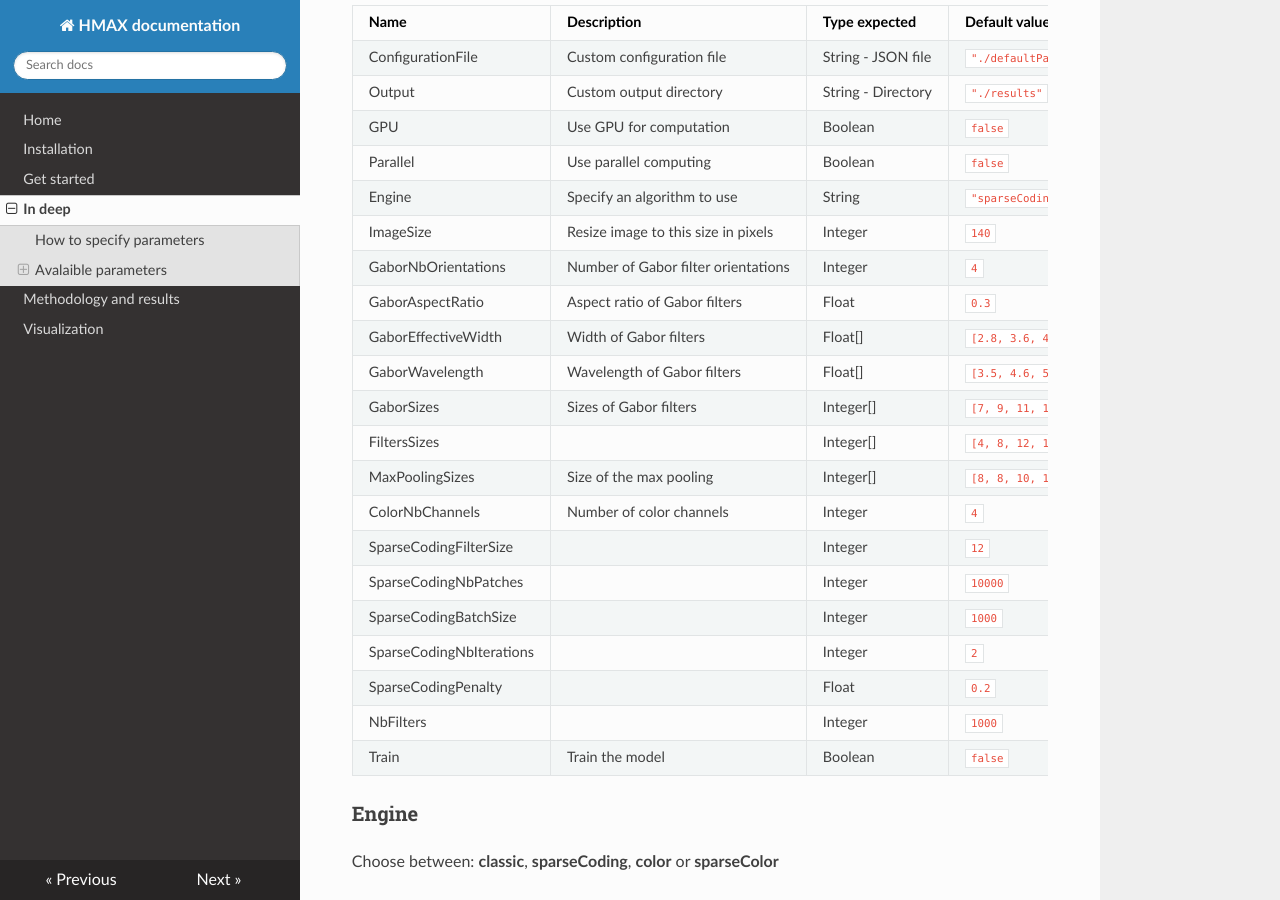
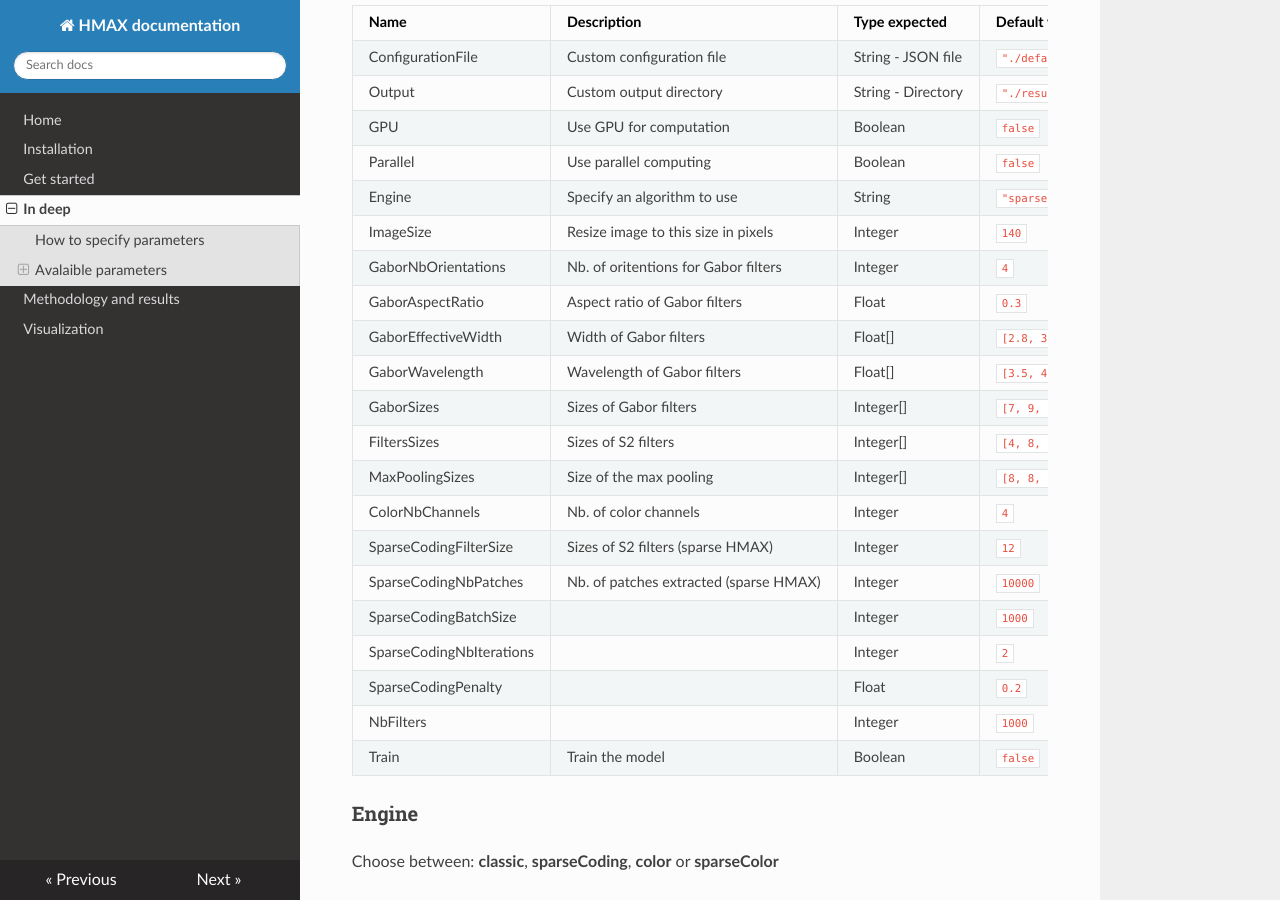
Before and after one commit to EEVCOM-Montpellier/hmax-documentation, an MkDocs documentation site: the page built from docs/indeep.md, in a window 1280 px wide and 900 px high, scrolled down 709 px. Built offline with MkDocs 1.6.1, drawn with Linux system fonts in a browser that asks for light colours; nearby versions of some CDN libraries; old or Windows-style settings are respelled for this version of MkDocs.

Commit message:
Update indeep.md

```diff
--- a/docs/indeep.md
+++ b/docs/indeep.md
@@ -32,16 +32,16 @@ Setting the parameter to `true` will override the default value.
 | Parallel                  | Use parallel computing              | Boolean            | `false`                      |
 | Engine                    | Specify an algorithm to use         | String             | `"sparseCodingColor"`              |
 | ImageSize                 | Resize image to this size in pixels | Integer            | `140`                        |
-| GaborNbOrientations       | Number of Gabor filter orientations | Integer            | `4`                          |
+| GaborNbOrientations       | Nb. of oritentions for Gabor filters| Integer            | `4`                          |
 | GaborAspectRatio          | Aspect ratio of Gabor filters       | Float              | `0.3`                        |
 | GaborEffectiveWidth       | Width of Gabor filters              | Float[]            | `[2.8, 3.6, 4.5, ..., 18.2]` |
 | GaborWavelength           | Wavelength of Gabor filters         | Float[]            | `[3.5, 4.6, 5.6, ..., 22.8]` |
 | GaborSizes                | Sizes of Gabor filters              | Integer[]          | `[7, 9, 11, 13, ..., 39]`    |
-| FiltersSizes              |                                     | Integer[]          | `[4, 8, 12, 16]`             |
+| FiltersSizes              | Sizes of S2 filters                 | Integer[]          | `[4, 8, 12, 16]`             |
 | MaxPoolingSizes           | Size of the max pooling             | Integer[]          | `[8, 8, 10, 10, ..., 22]`    |
-| ColorNbChannels           | Number of color channels            | Integer            | `4`                          |
-| SparseCodingFilterSize    |                                     | Integer            | `12`                         |
-| SparseCodingNbPatches     |                                     | Integer            | `10000`                      |
+| ColorNbChannels           | Nb. of color channels               | Integer            | `4`                          |
+| SparseCodingFilterSize    | Sizes of S2 filters (sparse HMAX)   | Integer            | `12`                         |
+| SparseCodingNbPatches     | Nb. of patches extracted (sparse HMAX)| Integer            | `10000`                      |
 | SparseCodingBatchSize     |                                     | Integer            | `1000`                       |
 | SparseCodingNbIterations  |                                     | Integer            | `2`                          |
 | SparseCodingPenalty       |                                     | Float              | `0.2`                        |
```
